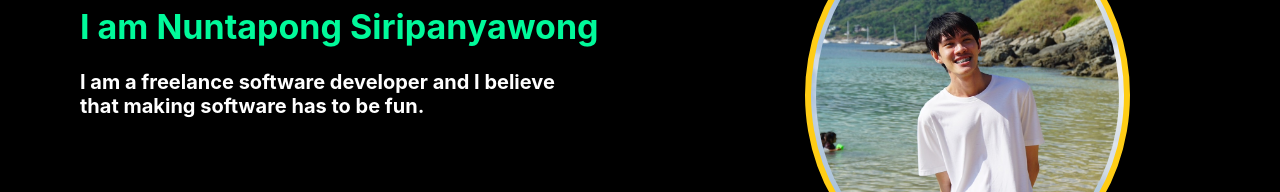
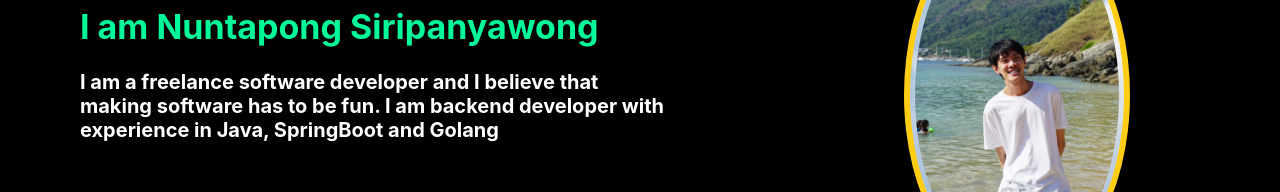
Before and after one commit to NuntapongS/my-portfolio, a React (Create React App) app: page / in a window 1280 px wide. Shown: the part 395-587 px from the top of the page. Built offline with nearby package versions, Linux system fonts and the light colour scheme.

Commit message:
add my skill

```diff
--- a/src/components/whoAmI.tsx
+++ b/src/components/whoAmI.tsx
@@ -1,9 +1,14 @@
 import profile from "../image/S__8454147.jpg";
-import { default as myBelieve, default as myJob } from "../lang/word.json";
+import {
+  default as myBelieve,
+  default as myJob,
+  default as mySkills,
+} from "../lang/word.json";
 
 const WhoAmI = () => {
   const job: { myJob: string } = myJob;
   const believe: { myBelieve: string } = myBelieve;
+  const skill: { mySkills: string } = mySkills;
   return (
     <div className="body">
       <div className="head-content">
@@ -12,9 +17,9 @@ const WhoAmI = () => {
         <h2 className="content">
           {job.myJob}
           {believe.myBelieve}
+          {skill.mySkills}
         </h2>
       </div>
-
       <img src={profile} className="img" alt="profile" />
     </div>
   );
--- a/src/lang/word.json
+++ b/src/lang/word.json
@@ -1,4 +1,5 @@
 {
   "myJob": "I am a freelance software developer ",
-  "myBelieve": "and I believe that making software has to be fun."
+  "myBelieve": "and I believe that making software has to be fun. ",
+  "mySkills": "I am backend developer with experience in Java, SpringBoot and Golang"
 }
```
